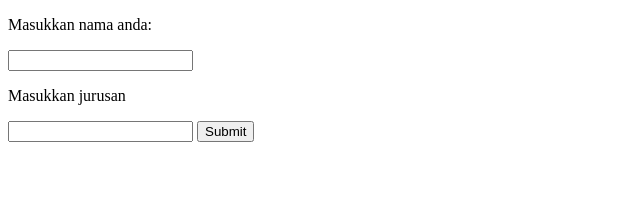
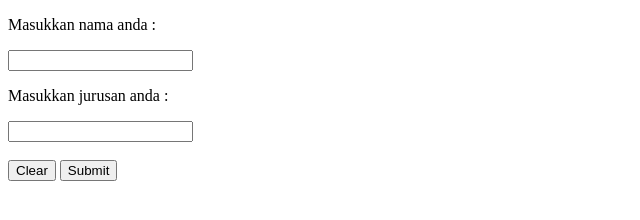
Before and after one commit to taufiqdimas11/Tugas_Modul1_Kel30, a plain HTML site: page index.html in a window 1280 px wide. Shown: the whole page, without its empty margins (0-640 px from the left). Drawn offline with Linux system fonts and the light colour scheme.

Commit message:
update tugas mod1
nambahin tombol clear untuk hapus form sama benerin typo dikit

```diff
--- a/index.html
+++ b/index.html
@@ -5,11 +5,17 @@
             <meta name="viewport" content="width=device-width, initial-scale=1">
     </head>
         <body>
-            <p>Masukkan nama anda:</p>
-            <input type="text" id="nama">
-            <p>Masukkan jurusan</p>
-            <input type="text" id="jurusan">
-            <input type="button" onclick="fungsiAsyncAwait()" value="Submit">
-            <script src="script.js"></script>
+            <div class="container">
+            <form>
+                <p>Masukkan nama anda :</p>
+                <input type="text" id="nama">
+                <p>Masukkan jurusan anda :</p>
+                <input type="text" id="jurusan">
+                <br><br>
+                <input type="button" value="Clear" onclick="javascript:eraseText()">
+                <input type="button" onclick="fungsiAsyncAwait()" value="Submit">
+                <script src="script.js"></script>
+            </form>
+        </div>
         </body>
 </html>
--- a/script.js
+++ b/script.js
@@ -11,3 +11,8 @@ const mainFunction= () => {
     var valueJurusan = document.getElementById("jurusan").value;
     (jurusan.indexOf(valueJurusan) > -1)?console.log(valueNama+" terdaftar pada jurusan "+valueJurusan+", silahkan hubungi fakultas terkait"):console.log(valueNama+" tidak terdaftar pada jurusan di kampus ini");
   }
+
+  function eraseText() {
+    document.getElementById("nama").value = "";
+    document.getElementById("jurusan").value = "";
+   }
```
